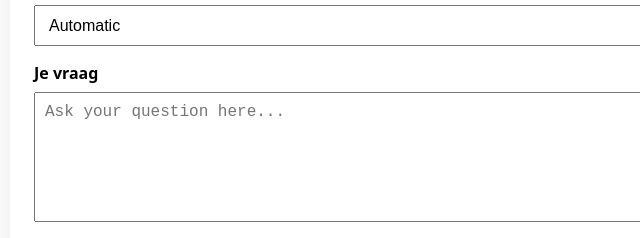
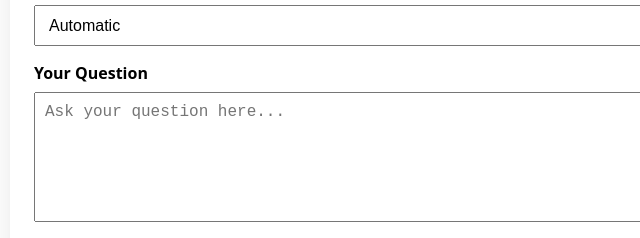
Before and after one commit to GwennVanthournout/Winsol-Socrates, a plain HTML site: page index.html in a window 1280 px wide. Shown: the part 262-500 px from the top of the page, 206-846 px from the left. Drawn offline with Linux system fonts and the light colour scheme.

Commit message:
Update index.html

```diff
--- a/index.html
+++ b/index.html
@@ -34,7 +34,7 @@
       <option value="technisch">Technical</option>
     </select>
 
-    <label for="q">Je vraag</label>
+    <label for="q">Your Question</label>
     <textarea id="q" rows="6" placeholder="Ask your question here..."></textarea>
 
     <button id="btn">Search</button>
```
